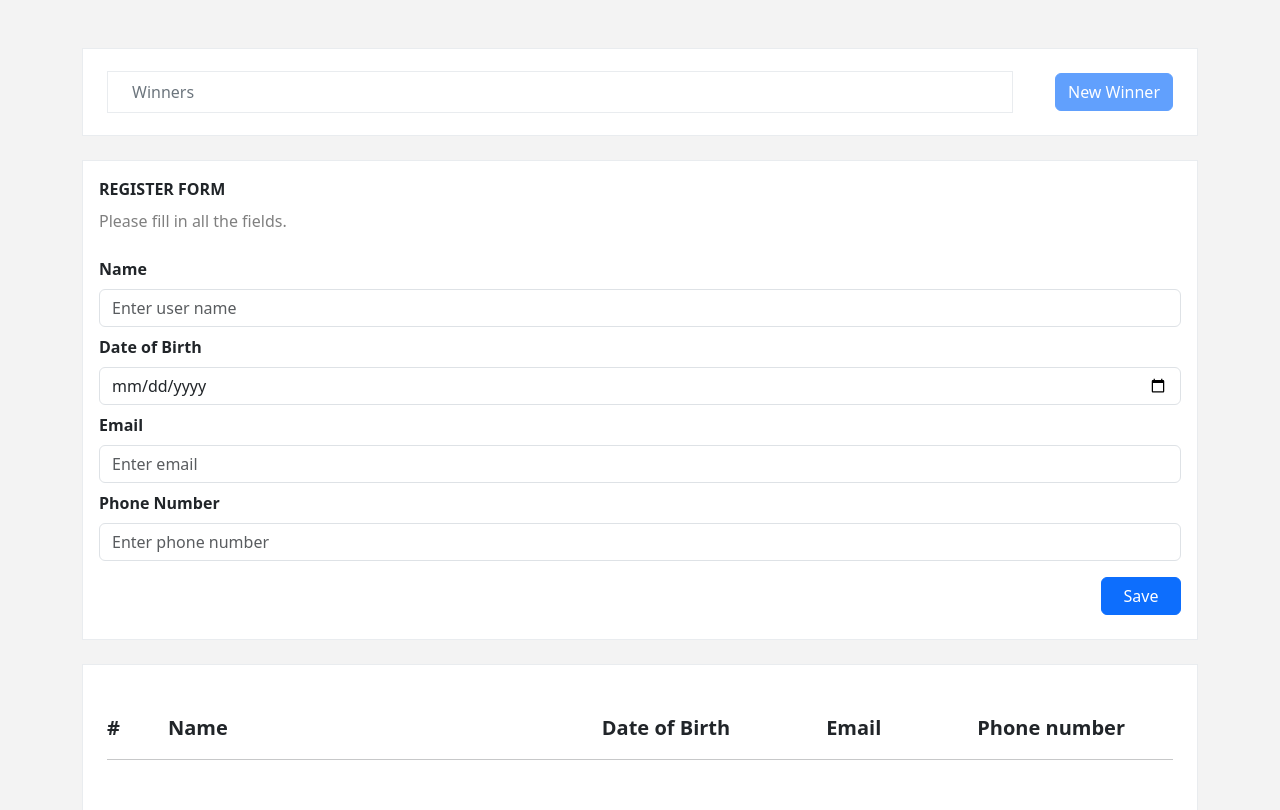
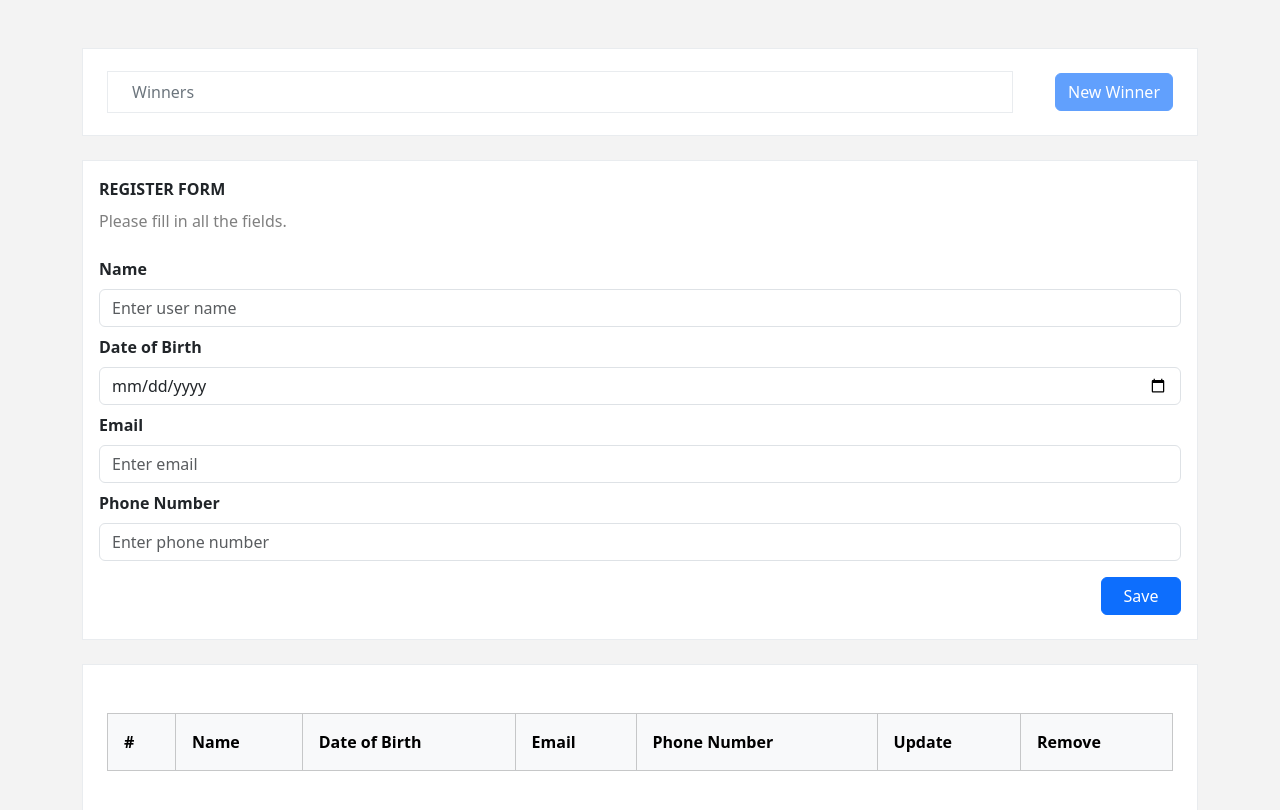
Before and after one commit to Vitalina-Korchova/vue-lottery-app, a Vue app: page / in a window 1280 px wide. Shown: the top 810 px of the page. Built offline with nearby package versions, Linux system fonts and the light colour scheme.

Commit message:
added listTable component

```diff
--- a/src/components/ListParticipantsBlock.vue
+++ b/src/components/ListParticipantsBlock.vue
@@ -1,6 +1,8 @@
 <script setup lang="ts">
 import type { PropType } from 'vue'
 import type { Participant } from './RegistrationForm.vue'
+import UButton from './UButton.vue'
+import UTable from './ListTable.vue'
 
 defineProps({
   participants: {
@@ -8,58 +10,26 @@ defineProps({
     required: true
   }
 })
+
+const onUpdate = () => {}
+
+const onRemove = () => {}
 </script>
 
 <template>
-  <div
-    id="containerParticipants"
-    class="d-flex flex-column py-5 px-4 mb-5 bg-white border border-light-subtle"
-  >
-    <div id="NamesElements" class="d-flex flex-row justify-content-between fs-5">
-      <div id="Names">
-        <span class="fw-bold">#</span>
-        <span class="fw-bold mx-5">Name</span>
-      </div>
-      <div id="DateEmailPhone" class="d-flex flex-row">
-        <span class="fw-bold mx-5">Date of Birth</span>
-        <span class="fw-bold mx-5">Email</span>
-        <span class="fw-bold mx-5">Phone number</span>
-      </div>
-    </div>
-    <hr />
-    <div id="ParticipantsInner">
-      <div
-        v-for="(participant, index) in participants"
-        :key="index"
-        class="d-flex flex-row fs-6 mb-3"
-      >
-        <div id="NamesParticipants">
-          <span>{{ index + 1 }}</span>
-          <span class="mx-5">{{ participant.name }}</span>
-        </div>
-        <div id="ParticipantsEmailPhone">
-          <span>{{ participant.dateBirth }}</span>
-          <span>{{ participant.email }}</span>
-          <span>{{ participant.phoneNumber }}</span>
-        </div>
-      </div>
-    </div>
+  <div id="containerParticipants" class="py-5 px-4 mb-5 bg-white border border-light-subtle">
+    <UTable
+      :columns="['#', 'Name', 'Date of Birth', 'Email', 'Phone Number', 'Update', 'Remove']"
+      :rows="participants"
+    >
+      <template #update-button="{}">
+        <UButton label="Update" customClass="btn-info" @click="onUpdate()" />
+      </template>
+      <template #remove-button="{}">
+        <UButton label="Remove" customClass="btn-danger" @click="onRemove()" />
+      </template>
+    </UTable>
   </div>
 </template>
 
-<style scoped>
-#ParticipantsEmailPhone span:first-child {
-  position: absolute;
-  left: 625px;
-}
-
-#ParticipantsEmailPhone span:last-child {
-  position: absolute;
-  left: 1010px;
-}
-
-#ParticipantsEmailPhone span:nth-of-type(2) {
-  position: absolute;
-  left: 760px;
-}
-</style>
+<style scoped></style>
--- /dev/null
+++ b/src/components/ListTable.vue
@@ -0,0 +1,53 @@
+<script setup lang="ts">
+import { defineProps } from 'vue'
+
+const props = defineProps<{
+  columns: Array<string>
+  rows: Array<Record<string, any>>
+}>()
+
+const emit = defineEmits(['updateRow', 'removeRow'])
+</script>
+
+<template>
+  <table class="table table-striped table-hover table-bordered">
+    <thead class="table-light">
+      <tr>
+        <th v-for="(column, index) in columns" :key="index" scope="col">{{ column }}</th>
+      </tr>
+    </thead>
+    <tbody>
+      <tr v-for="(row, index) in rows" :key="index">
+        <th scope="row">{{ index + 1 }}</th>
+        <td v-for="(value, key) in row" :key="key">{{ value }}</td>
+        <td>
+          <slot name="update-button" :row="row"></slot>
+        </td>
+        <td>
+          <slot name="remove-button" :row="row"></slot>
+        </td>
+      </tr>
+    </tbody>
+  </table>
+</template>
+
+<style scoped>
+.table {
+  width: 100%;
+  text-align: left;
+}
+
+.table th,
+.table td {
+  padding: 1rem;
+  vertical-align: middle;
+}
+
+.table th {
+  white-space: nowrap;
+}
+
+.table tbody tr td {
+  white-space: nowrap;
+}
+</style>
--- a/src/components/RegistrationForm.vue
+++ b/src/components/RegistrationForm.vue
@@ -95,7 +95,6 @@ const saveParticipant = (event: Event) => {
       <span class="text-black-50 bg-white fs-6 pb-3">Please fill in all the fields.</span>
 
       <!-- Поле для імені з валідацією -->
-      <label for="name" class="fw-bold">Name</label>
       <UInput
         v-model="participant.name"
         :id="'name'"
@@ -103,43 +102,41 @@ const saveParticipant = (event: Event) => {
         :placeholder="'Enter user name'"
         :className="'form-control'"
         :error="errors.name"
+        :label="'Name'"
       />
-      <p v-if="errors.name" class="text-danger">{{ errors.name }}</p>
 
       <!-- Поле для дати народження -->
-      <label for="dateBirth" class="fw-bold">Date of Birth</label>
-      <input
+      <UInput
         v-model="participant.dateBirth"
-        :class="{ 'is-invalid': errors.dateBirth }"
-        type="date"
-        id="dateBirth"
-        class="form-control"
+        :id="'dateBirth'"
+        :type="'date'"
+        :className="'form-control'"
+        :error="errors.dateBirth"
+        :label="'Date of Birth'"
       />
-      <p v-if="errors.dateBirth" class="text-danger">{{ errors.dateBirth }}</p>
 
       <!-- Поле для email -->
-      <label for="email" class="fw-bold">Email</label>
-      <input
+
+      <UInput
         v-model="participant.email"
-        :class="{ 'is-invalid': errors.email }"
-        type="email"
-        id="email"
-        placeholder="Enter email"
-        class="form-control"
+        :id="'email'"
+        :type="'email'"
+        :className="'form-control'"
+        :placeholder="'Enter email'"
+        :error="errors.email"
+        :label="'Email'"
       />
-      <p v-if="errors.email" class="text-danger">{{ errors.email }}</p>
 
       <!-- Поле для телефону -->
-      <label for="phoneNumber" class="fw-bold">Phone Number</label>
-      <input
+      <UInput
         v-model="participant.phoneNumber"
-        :class="{ 'is-invalid': errors.phoneNumber }"
-        type="text"
-        id="phoneNumber"
-        placeholder="Enter phone number"
-        class="form-control"
+        :id="'phoneNumber'"
+        :type="'tel'"
+        :className="'form-control'"
+        :placeholder="'Enter phone number'"
+        :error="errors.phoneNumber"
+        :label="'Phone Number'"
       />
-      <p v-if="errors.phoneNumber" class="text-danger">{{ errors.phoneNumber }}</p>
 
       <UButton label="Save" @click="saveParticipant" id="btnSave" customClass="align-self-end" />
     </form>
@@ -150,12 +147,4 @@ const saveParticipant = (event: Event) => {
 #btnSave {
   width: 80px;
 }
-
-.is-invalid {
-  border-color: red;
-}
-
-.text-danger {
-  font-size: 14px;
-}
 </style>
--- a/src/components/UInput.vue
+++ b/src/components/UInput.vue
@@ -2,6 +2,7 @@
 import { defineProps, computed } from 'vue'
 
 const props = defineProps<{
+  label?: string
   modelValue: string // пропс для v-model
   id: string
   type?: string
@@ -19,6 +20,7 @@ const inputValue = computed({
 </script>
 
 <template>
+  <label v-if="label" :for="id" class="fw-bold">{{ label }}</label>
   <input
     v-model="inputValue"
     :id="id"
@@ -27,10 +29,15 @@ const inputValue = computed({
     :class="[className, { 'is-invalid': error }]"
     @input="$emit('update:modelValue', inputValue)"
   />
+  <p v-if="error" class="text-danger">{{ error }}</p>
 </template>
 
 <style scoped>
 .is-invalid {
   border-color: red;
 }
+
+.text-danger {
+  font-size: 14px;
+}
 </style>
```
Also changed, not shown: src/components/UModal.vue (added, +7 -0 lines).
